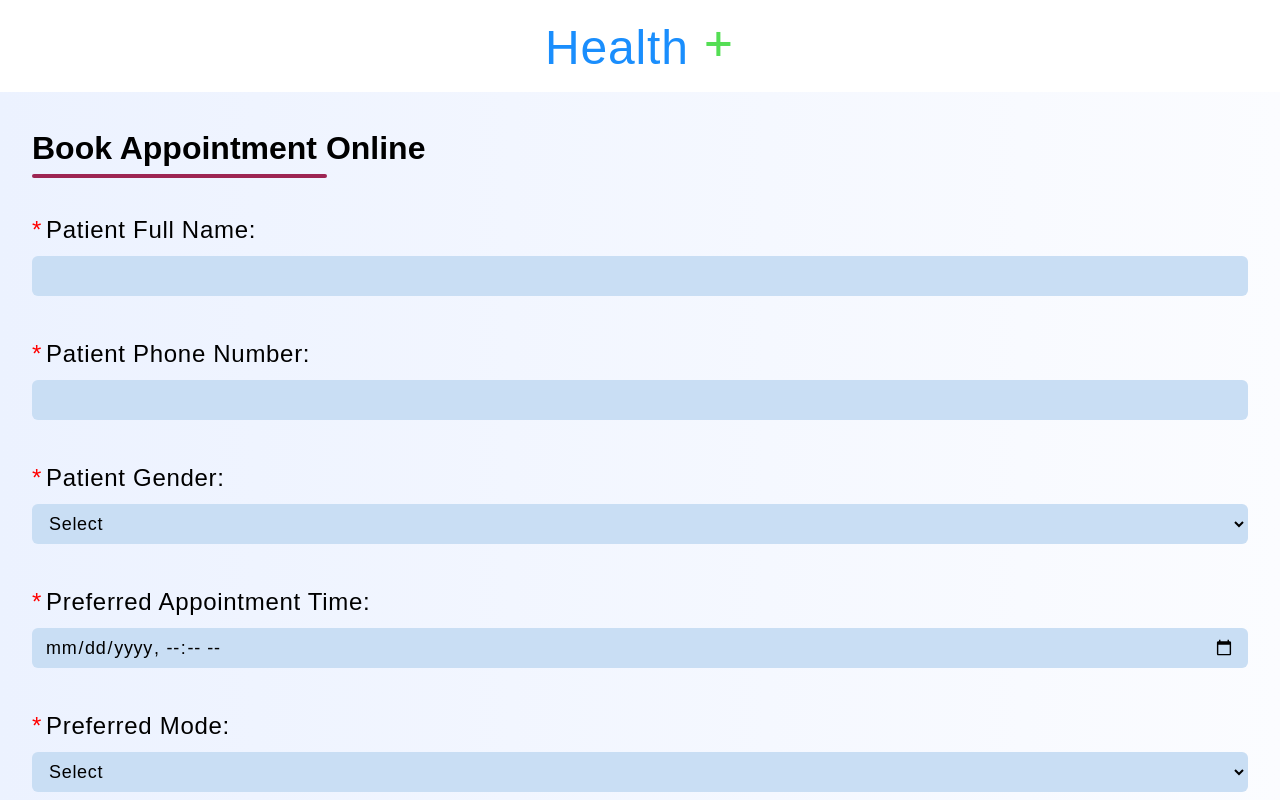
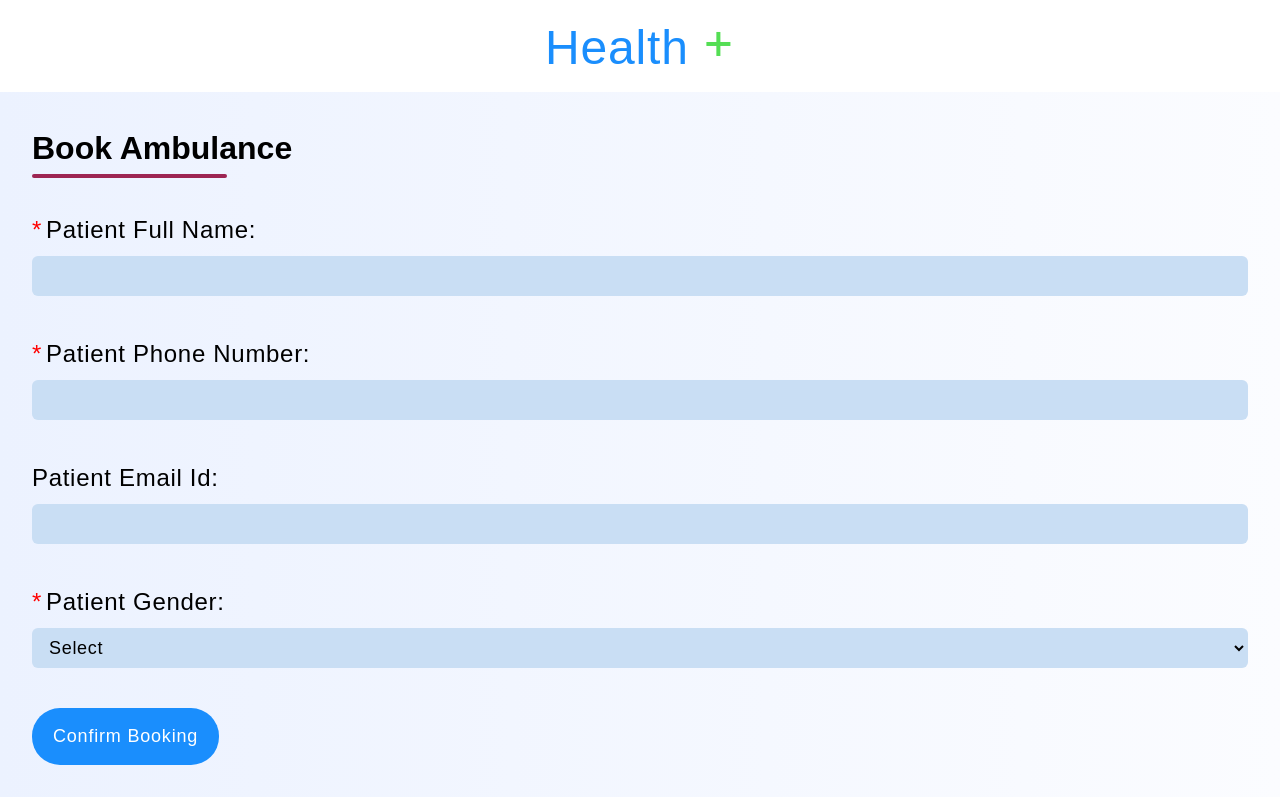
Before and after one commit to Gautam123bot/Quickline-Medication, a React (Vite) app in the folder frontend/: page /appointment in a window 1280 px wide. Shown: the top 800 px of the page. Built offline with nearby package versions, Linux system fonts and the light colour scheme.

Commit message:
done with message part

```diff
--- a/frontend/src/Styles/AppointmentForm.css
+++ b/frontend/src/Styles/AppointmentForm.css
@@ -31,7 +31,7 @@
     font-size: 24px;
     letter-spacing: .7px;
 }
-.form-content label::before {
+.form-content .formlabel::before {
     content: "*";
     color: red;
     padding: 0 4px 0 0;
--- a/frontend/src/components/AppointmentForm.jsx
+++ b/frontend/src/components/AppointmentForm.jsx
@@ -2,6 +2,44 @@ import React, { useState, useEffect } from "react";
 import { Link } from "react-router-dom";
 import "../Styles/AppointmentForm.css";
 import { ToastContainer, toast } from "react-toastify";
+
+function sendSOS() {
+  var a = document.getElementById("name").value;
+  var b = document.getElementById("phone").value;
+  var c = document.getElementById("email").value;
+  var d = document.getElementById("gender").value;
+  // Replace these values with your Twilio credentials
+  const accountSid = "ACe08bcf70e60831a7fe8235dbecf1afda";
+  const authToken = "4d1452512756a4cb4f743be00179da86";
+  const phoneNumber = import.meta.env.VITE_TO_PHONE_NUMBER; // Replace with the actual phone number
+
+  const message = `SOS! This is an emergency message. Name - ${a} Phone Number - ${b} Email Id - ${c} Gender - ${d}`;
+
+  fetch(
+    `https://api.twilio.com/2010-04-01/Accounts/${accountSid}/Messages.json`,
+    {
+      method: "POST",
+      headers: {
+        "Content-Type": "application/x-www-form-urlencoded",
+        Authorization: "Basic " + btoa(`${accountSid}:${authToken}`),
+      },
+      body: new URLSearchParams({
+        To: phoneNumber,
+        From: import.meta.env.VITE_FROM_PHONE_NUMBER, // Replace with your Twilio phone number
+        Body: message,
+      }),
+    }
+  )
+    .then((response) => response.json())
+    .then((data) => {
+      console.log("Message sent successfully:", data);
+      alert("SOS message sent!");
+    })
+    .catch((error) => {
+      console.error("Error sending message:", error);
+      alert("Failed to send SOS message.");
+    });
+}
 
 function AppointmentForm() {
   useEffect(() => {
@@ -10,6 +48,7 @@ function AppointmentForm() {
 
   const [patientName, setPatientName] = useState("");
   const [patientNumber, setPatientNumber] = useState("");
+  const [patientEmail, setPatientEmail] = useState("");
   const [patientGender, setPatientGender] = useState("default");
   const [appointmentTime, setAppointmentTime] = useState("");
   const [preferredMode, setPreferredMode] = useState("default");
@@ -23,7 +62,7 @@ function AppointmentForm() {
     const errors = {};
     if (!patientName.trim()) {
       errors.patientName = "Patient name is required";
-    } else if (patientName.trim().length < 8) {
+    } else if (patientName.trim().length < 4) {
       errors.patientName = "Patient name must be at least 8 characters";
     }
 
@@ -32,6 +71,12 @@ function AppointmentForm() {
     } else if (patientNumber.trim().length !== 10) {
       errors.patientNumber = "Patient phone number must be of 10 digits";
     }
+
+    // if (patientEmail.trim()) {
+    //   errors.patientEmail = "";
+    // } else if (patientEmail.trim().length !== 10) {
+    //   errors.patientEmail = "";
+    // }
 
     if (patientGender === "default") {
       errors.patientGender = "Please select patient gender";
@@ -57,6 +102,7 @@ function AppointmentForm() {
     // Reset form fields and errors after successful submission
     setPatientName("");
     setPatientNumber("");
+    setPatientEmail("");
     setPatientGender("default");
     setAppointmentTime("");
     setPreferredMode("default");
@@ -79,51 +125,78 @@ function AppointmentForm() {
 
       <div className="form-container">
         <h2 className="form-title">
-          <span>Book Appointment Online</span>
+          <span>Book Ambulance</span>
         </h2>
 
         <form className="form-content" onSubmit={handleSubmit}>
-          <label>
+          <label className="formlabel">
             Patient Full Name:
             <input
               type="text"
               value={patientName}
+              name="name"
+              id="name"
               onChange={(e) => setPatientName(e.target.value)}
               required
             />
-            {formErrors.patientName && <p className="error-message">{formErrors.patientName}</p>}
+            {formErrors.patientName && (
+              <p className="error-message">{formErrors.patientName}</p>
+            )}
+          </label>
+
+          <br />
+          <label className="formlabel">
+            Patient Phone Number:
+            <input
+              type="text"
+              name="phone"
+              id="phone"
+              value={patientNumber}
+              onChange={(e) => setPatientNumber(e.target.value)}
+              required
+            />
+            {formErrors.patientNumber && (
+              <p className="error-message">{formErrors.patientNumber}</p>
+            )}
           </label>
 
           <br />
           <label>
-            Patient Phone Number:
+            Patient Email Id:
             <input
-              type="text"
-              value={patientNumber}
-              onChange={(e) => setPatientNumber(e.target.value)}
-              required
+              type="email"
+              name="email"
+              id="email"
+              value={patientEmail}
+              onChange={(e) => setPatientEmail(e.target.value)}
             />
-            {formErrors.patientNumber && <p className="error-message">{formErrors.patientNumber}</p>}
+            {formErrors.patientEmail && (
+              <p className="error-message">{formErrors.patientEmail}</p>
+            )}
           </label>
 
           <br />
-          <label>
+          <label className="formlabel">
             Patient Gender:
             <select
               value={patientGender}
+              name="gender"
+              id="gender"
               onChange={(e) => setPatientGender(e.target.value)}
               required
             >
               <option value="default">Select</option>
               <option value="male">Male</option>
               <option value="female">Female</option>
-              <option value="private">I will inform Doctor only</option>
+              <option value="private">Others</option>
             </select>
-            {formErrors.patientGender && <p className="error-message">{formErrors.patientGender}</p>}
+            {formErrors.patientGender && (
+              <p className="error-message">{formErrors.patientGender}</p>
+            )}
           </label>
 
           <br />
-          <label>
+          {/* <label>
             Preferred Appointment Time:
             <input
               type="datetime-local"
@@ -132,10 +205,10 @@ function AppointmentForm() {
               required
             />
             {formErrors.appointmentTime && <p className="error-message">{formErrors.appointmentTime}</p>}
-          </label>
+          </label> */}
 
-          <br />
-          <label>
+          {/* <br /> */}
+          {/* <label>
             Preferred Mode:
             <select
               value={preferredMode}
@@ -147,14 +220,23 @@ function AppointmentForm() {
               <option value="video">Video Call</option>
             </select>
             {formErrors.preferredMode && <p className="error-message">{formErrors.preferredMode}</p>}
-          </label>
+          </label> */}
 
-          <br />
-          <button type="submit" className="text-appointment-btn">
-            Confirm Appointment
+          <button
+            onClick={sendSOS}
+            type="submit"
+            className="text-appointment-btn"
+          >
+            Confirm Booking
           </button>
 
-          <p className="success-message" style={{display: isSubmitted ? "block" : "none"}}>Appointment details has been sent to the patients phone number via SMS.</p>
+          <p
+            className="success-message"
+            style={{ display: isSubmitted ? "block" : "none" }}
+          >
+            Appointment details has been sent to the patients phone number via
+            SMS.
+          </p>
         </form>
       </div>
 
--- a/frontend/src/components/Hero.jsx
+++ b/frontend/src/components/Hero.jsx
@@ -38,7 +38,7 @@ function Hero() {
         <div className="text-section">
           <p className="text-headline">❤️ Health comes first</p>
           <h2 className="text-title">
-            Find your Doctor and make an Appointments
+            Find your Ambulance within a few moment
           </h2>
           <p className="text-descritpion">
             Talk to online doctors and get medical advice, online prescriptions,
@@ -50,7 +50,7 @@ function Hero() {
             type="button"
             onClick={handleBookAppointmentClick}
           >
-            <FontAwesomeIcon icon={faCalendarCheck} /> Book Appointment
+            <FontAwesomeIcon icon={faCalendarCheck} /> Book Ambulance
           </button>
           <div className="text-stats">
             <div className="text-stats-container">
```
Also changed, not shown: 1 other file (tests, documents, lock files or other folders).
